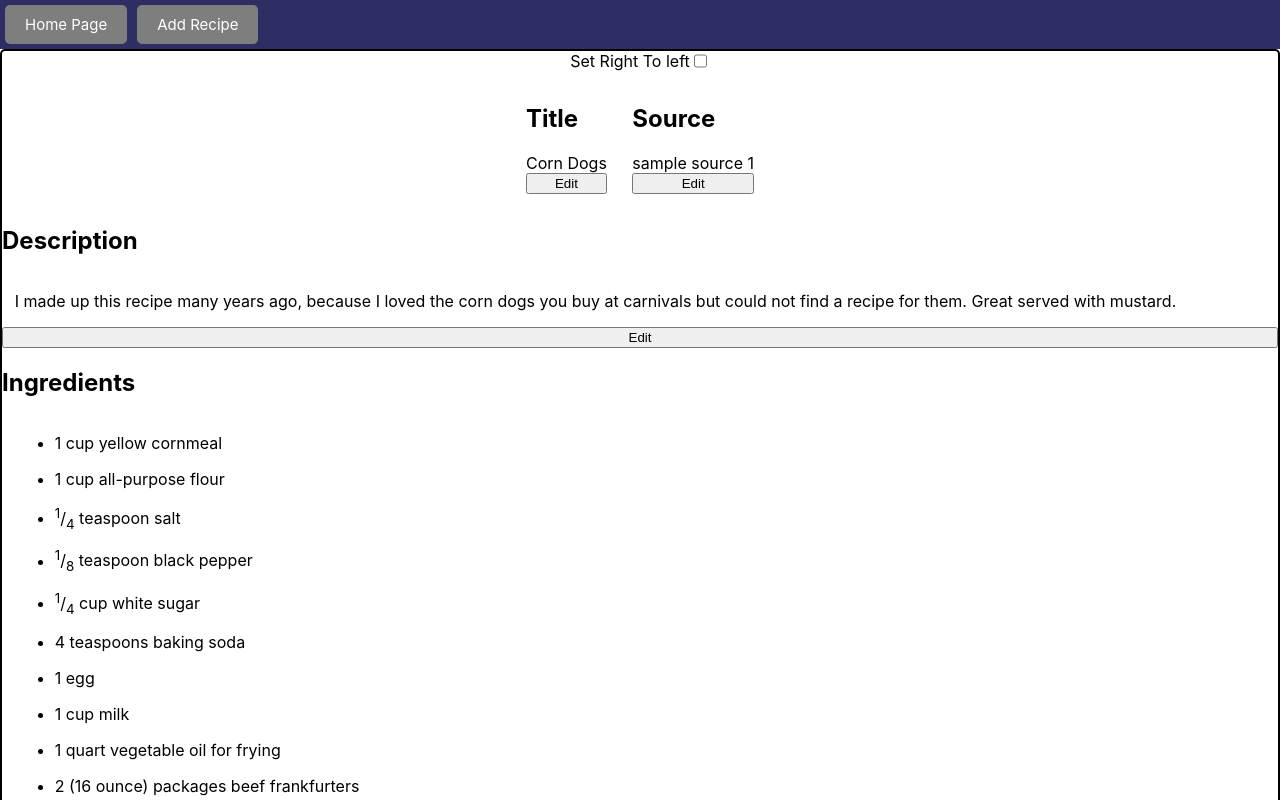
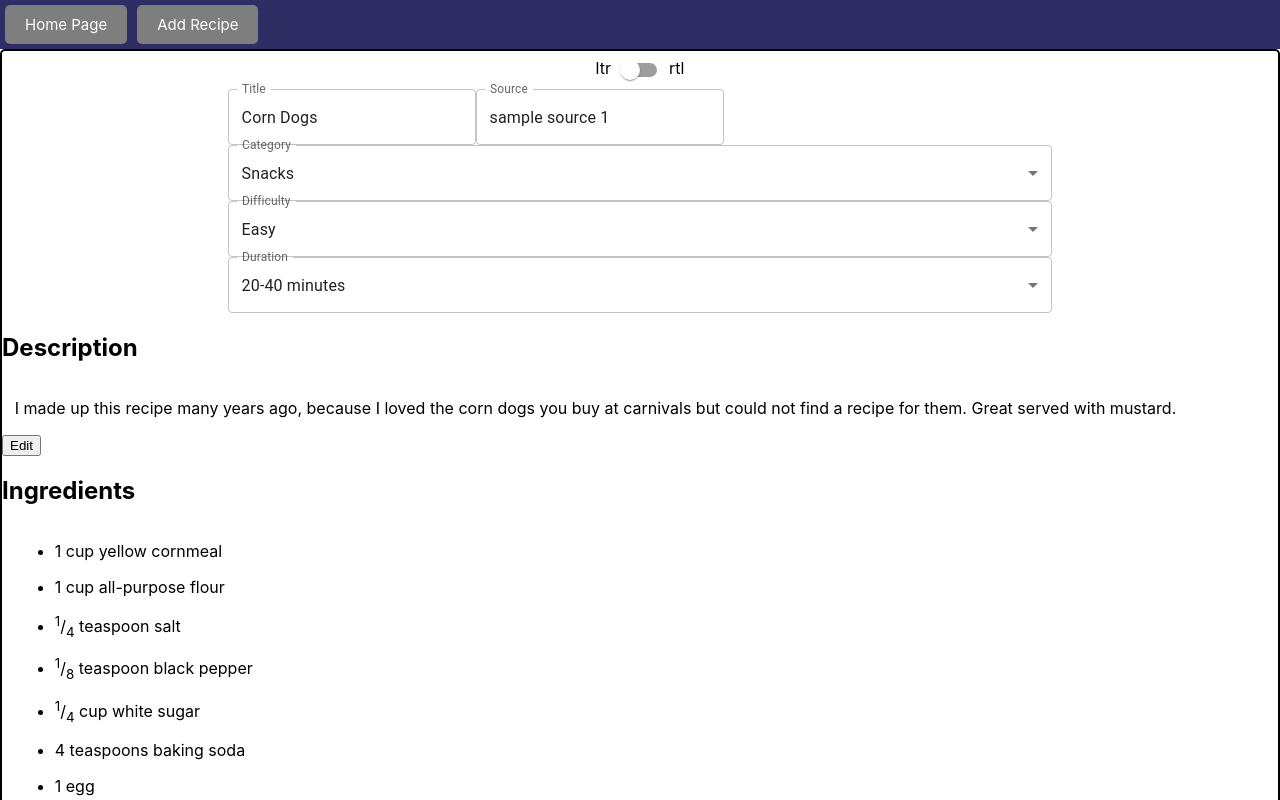
Before and after one commit to YotamGit/Recidex, a React (Create React App) app: page /recipes/edit/1 in a window 1280 px wide. Shown: the top 800 px of the page. Built offline with nearby package versions, Linux system fonts and the light colour scheme.

Commit message:
add metadata selectors and start working on edit page redesign

```diff
--- a/src/App.js
+++ b/src/App.js
@@ -19,7 +19,7 @@ function App() {
       title: "Corn Dogs",
       category: "Snacks",
       difficulty: "Easy",
-      duration: "20-30 Minutes",
+      duration: "20-40 minutes",
       description:
         "I made up this recipe many years ago, because I loved the corn dogs you buy at carnivals but could not find a recipe for them. Great served with mustard. ",
       ingredients: `* 1 cup yellow cornmeal
@@ -46,8 +46,8 @@ function App() {
       id: "2",
       title: "עוגיות שוקולד צ'יפס",
       category: "Desserts",
-      difficulty: "Super Hard",
-      duration: "40 Minutes",
+      difficulty: "Very Hard",
+      duration: "20-40 minutes",
       description:
         "מתכון לעוגיות שוקולד צ'יפס קלות להכנה והכי טעימות שיש! פשוט מערבבים את כל המצרכים, מסדרים ואופים. 10 דקות עבודה ועוד 15 דקות אפייה ויש לכם עוגיות מושלמות. ניתן להכין עם חמאה או שמן (לעוגיות חלביות או פרווה).",
       ingredients: `* 200 גר' חמאה מומסת / 160 מ"ל שמן (שני שליש כוס) לפרווה
@@ -71,8 +71,8 @@ function App() {
       id: "3",
       title: "Corn Dogs",
       category: "Curry",
-      difficulty: "Super Easy",
-      duration: "15 Minutes",
+      difficulty: "Very Easy",
+      duration: "20-40 minutes",
       description:
         "I made up this recipe many years ago, because I loved the corn dogs you buy at carnivals but could not find a recipe for them. Great served with mustard. ",
       ingredients: `* 1 cup yellow cornmeal
--- a/src/components/RecipeEditor.js
+++ b/src/components/RecipeEditor.js
@@ -4,6 +4,13 @@ import "../styles/RecipeEditor.css";
 import { marked } from "marked";
 import RecipeEditorSection from "./RecipeEditorSection";
 import { useNavigate } from "react-router-dom";
+import Button from "@mui/material/Button";
+import Switch from "@mui/material/Switch";
+import TextField from "@mui/material/TextField";
+import InputLabel from "@mui/material/InputLabel";
+import MenuItem from "@mui/material/MenuItem";
+import FormControl from "@mui/material/FormControl";
+import Select from "@mui/material/Select";
 
 marked.setOptions({
   gfm: true,
@@ -14,10 +21,12 @@ marked.setOptions({
 const RecipeEditor = ({ onEditRecipe, recipe }) => {
   const navigate = useNavigate();
 
-  const [tempTitle, setTempTitle] = useState(recipe.title);
-  const [title, setTitle] = useState(tempTitle);
-  const [tempSource, setTempSource] = useState(recipe.source);
-  const [source, setSource] = useState(tempSource);
+  const [title, setTitle] = useState(recipe.title);
+  const [source, setSource] = useState(recipe.source);
+
+  const [category, setCategory] = useState(recipe.category);
+  const [difficulty, setDifficulty] = useState(recipe.difficulty);
+  const [duration, setDuration] = useState(recipe.duration);
 
   const [description, setDescription] = useState(recipe.description);
   const [ingredients, setIngredients] = useState(recipe.ingredients);
@@ -34,32 +43,15 @@ const RecipeEditor = ({ onEditRecipe, recipe }) => {
       marked.parse(directions);
   }, [description, ingredients, directions]);
 
-  const onSubmitTitle = (close) => {
-    if (!tempTitle) {
-      alert("Please enter Title");
-      return;
-    } else {
-      var res = window.confirm("Save?");
-      if (res) {
-        setTitle(tempTitle);
-        close();
-      }
-    }
-  };
-  const onSubmitSource = (close) => {
-    var res = window.confirm("Save?");
-    if (res) {
-      setSource(tempSource);
-      close();
-    }
-  };
-
-  const onSaveRecipeChanges = (close) => {
+  const onSaveRecipeChanges = () => {
     var res = window.confirm("Save?");
     if (res) {
       onEditRecipe({
         id,
         title,
+        category,
+        difficulty,
+        duration,
         description,
         ingredients,
         directions,
@@ -70,70 +62,82 @@ const RecipeEditor = ({ onEditRecipe, recipe }) => {
     }
   };
   return (
-    <div className="recipe-editor" style={{ direction: rtl ? "rtl" : "ltr" }}>
-      <div className="recipe-editor-section checkbox">
-        <label>Set Right To left</label>
-        <input
-          type="checkbox"
+    <div className="recipe-editor">
+      <div className="recipe-editor-metadata-section">
+        <div>
+          ltr
+          <Switch
             checked={rtl}
-          value={rtl}
             onChange={(e) => setRtl(e.currentTarget.checked)}
+            inputProps={{ "aria-label": "controlled" }}
           />
+          rtl
         </div>
-      <div className="recipe-editor-section recipe-editor-metadata-section">
-        <div className="recipe-editor-metadata">
-          <h2>Title</h2>
-          <div>{title}</div>
-          <Popup trigger={<button>Edit</button>} modal nested>
-            {(close) => (
-              <div className="recipe-editor-metadata-editor">
-                <button onClick={close}>&times;</button>
-                <h2>Title</h2>
         <div>
-                  <input
-                    type="text"
-                    onChange={(e) => setTempTitle(e.target.value)}
-                    value={tempTitle}
-                    placeholder={title}
+          <TextField
+            id="outlined"
+            label="Title"
+            defaultValue={title}
+            onChange={(e) => setTitle(e.target.value)}
           />
-
-                  <input
-                    type="button"
-                    value="Save Title"
-                    onClick={() => onSubmitTitle(close)}
-                  ></input>
+          <TextField
+            id="outlined"
+            label="Source"
+            defaultValue={source}
+            onChange={(e) => setSource(e.target.value)}
+          />
+          <FormControl fullWidth>
+            <InputLabel id="category-selector-label">Category</InputLabel>
+            <Select
+              labelId="category-selector-label"
+              id="category-selector"
+              value={category}
+              label="Category"
+              onChange={(e) => setCategory(e.target.value)}
+            >
+              <MenuItem value={"Desserts"}>Desserts</MenuItem>
+              <MenuItem value={"Pastries"}>Pastries</MenuItem>
+              <MenuItem value={"Soups"}>Soups</MenuItem>
+              <MenuItem value={"Snacks"}>Snacks</MenuItem>
+            </Select>
+          </FormControl>
+          <FormControl fullWidth>
+            <InputLabel id="difficulty-selector-label">Difficulty</InputLabel>
+            <Select
+              labelId="difficulty-selector-label"
+              id="difficulty-selector"
+              value={difficulty}
+              label="Difficulty"
+              onChange={(e) => setDifficulty(e.target.value)}
+            >
+              <MenuItem value={"Very Easy"}>Very Easy</MenuItem>
+              <MenuItem value={"Easy"}>Easy</MenuItem>
+              <MenuItem value={"Medium"}>Medium</MenuItem>
+              <MenuItem value={"Hard"}>Hard</MenuItem>
+              <MenuItem value={"Very Hard"}>Very Hard</MenuItem>
+              <MenuItem value={"Gordon Ramsay"}>Gordon Ramsay</MenuItem>
+            </Select>
+          </FormControl>
+          <FormControl fullWidth>
+            <InputLabel id="duration-selector-label">Duration</InputLabel>
+            <Select
+              labelId="duration-selector-label"
+              id="duration-selector"
+              value={duration}
+              label="Duration"
+              onChange={(e) => setDuration(e.target.value)}
+            >
+              <MenuItem value={"under 10 minutes"}>under 10 minutes</MenuItem>
+              <MenuItem value={"10-20 minutes"}>10-20 minutes</MenuItem>
+              <MenuItem value={"20-40 minutes"}>20-40 minutes</MenuItem>
+              <MenuItem value={"40-60 minutes"}>40-60 minutes</MenuItem>
+              <MenuItem value={"1-2 hours"}>1-2 hours</MenuItem>
+              <MenuItem value={"over 2 hours"}>over 2 hours</MenuItem>
+            </Select>
+          </FormControl>
         </div>
       </div>
-            )}
-          </Popup>
-        </div>
-        <div className="recipe-editor-metadata">
-          <h2>Source</h2>
-          <div>{source}</div>
-          <Popup trigger={<button>Edit</button>} modal nested>
-            {(close) => (
-              <div className="recipe-editor-metadata-editor">
-                <button onClick={close}>&times;</button>
-                <h2>Source</h2>
-                <div>
-                  <input
-                    type="text"
-                    onChange={(e) => setTempSource(e.target.value)}
-                    value={tempSource}
-                    placeholder={source}
-                  />
-
-                  <input
-                    type="button"
-                    value="Save Source"
-                    onClick={() => onSubmitSource(close)}
-                  ></input>
-                </div>
-              </div>
-            )}
-          </Popup>
-        </div>
-      </div>
+      <div style={{ direction: rtl ? "rtl" : "ltr" }}>
         <RecipeEditorSection
           sectionTitle={"Description"}
           setData={setDescription}
@@ -155,6 +159,7 @@ const RecipeEditor = ({ onEditRecipe, recipe }) => {
           setRtl={setRtl}
           rtl={rtl}
         />
+      </div>
       <button onClick={onSaveRecipeChanges}>Save Changes</button>
     </div>
   );
--- a/src/components/RecipeEditorPage.js
+++ b/src/components/RecipeEditorPage.js
@@ -1,4 +1,4 @@
-import Recipe from "./RecipeEditor.js";
+import RecipeEditor from "./RecipeEditor.js";
 import { useParams } from "react-router-dom";
 import { Link } from "react-router-dom";
 import "../styles/RecipeEditorPage.css";
@@ -8,7 +8,7 @@ const RecipeEditorPage = ({ recipes, onEditRecipe }) => {
   const recipe = recipes.filter((recipe) => recipe.id === recipe_id)[0];
   return (
     <div className="recipe-editor-page">
-      {recipe && <Recipe recipe={recipe} onEditRecipe={onEditRecipe} />}
+      {recipe && <RecipeEditor recipe={recipe} onEditRecipe={onEditRecipe} />}
     </div>
   );
 };
--- a/src/styles/RecipeEditor.css
+++ b/src/styles/RecipeEditor.css
@@ -15,39 +15,8 @@
   padding-right: 1%;
 }
 
-.recipe-editor-section {
-  width: 100%;
-  height: 25%;
-  overflow-y: auto;
+.recipe-editor-metadata-section {
   display: flex;
   flex-direction: column;
+  align-items: center;
 }
-.recipe-editor-section.recipe-editor-metadata-section {
-  display: flex;
-  flex-direction: row;
-  justify-content: center;
-  height: 10%;
-}
-
-.recipe-editor-metadata {
-  display: flex;
-  flex-direction: column;
-  align-items: stretch;
-  margin: 1%;
-}
-
-.recipe-editor-section.checkbox {
-  width: 100%;
-  height: auto;
-  display: flex;
-  flex-direction: row;
-  justify-content: center;
-}
-
-.recipe-editor-metadata-editor {
-  border-radius: 5px;
-  border: 2px solid black;
-  background-color: white;
-  width: 40vw;
-  height: 30vh;
-}
```
Lines whose indentation alone changed are shown as unchanged.
